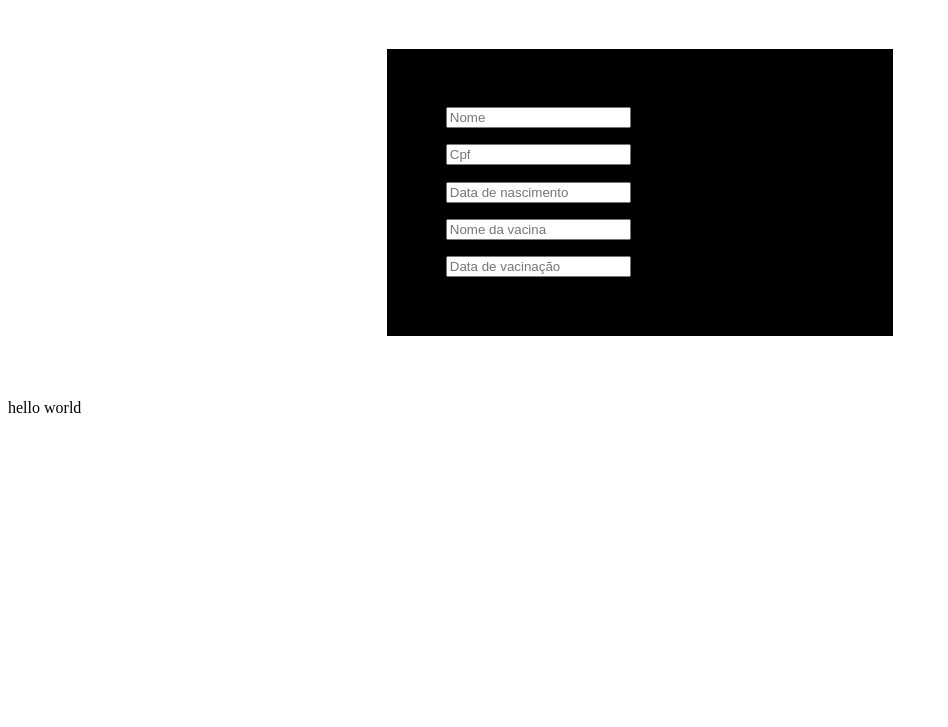
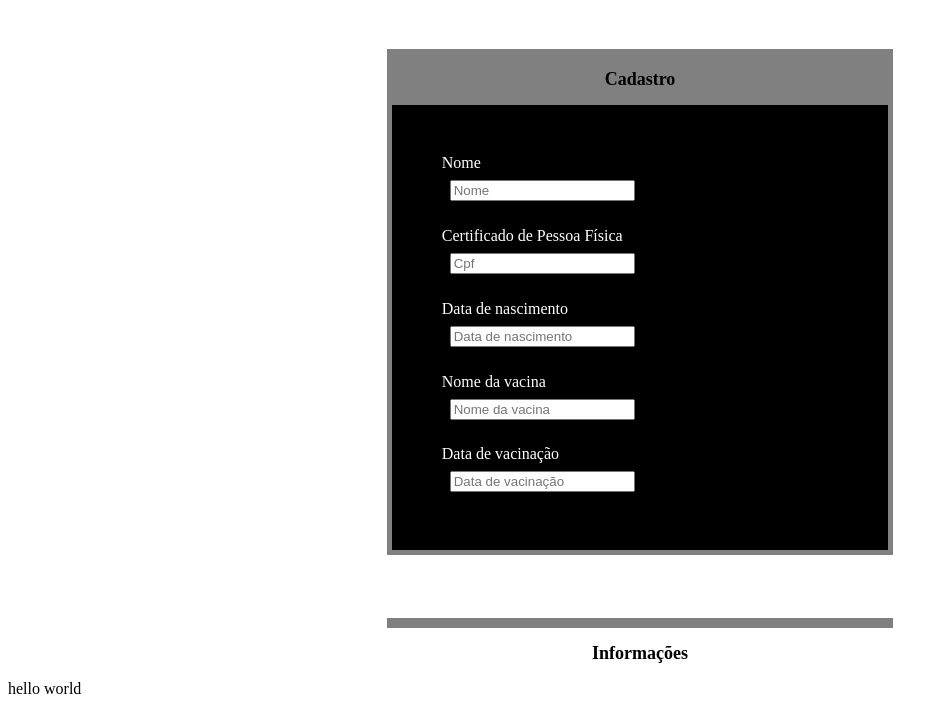
Before and after one commit to oPersuhn/Desafio, a website: page index.html in a window 1280 px wide. Shown: the part 73-800 px from the top of the page, without its empty margins (0-948 px from the left). Drawn offline with Linux system fonts and the light colour scheme.

Commit message:
novos arquivos html

```diff
--- a/index.html
+++ b/index.html
@@ -9,20 +9,33 @@
 </head>
 <body>
     <header>
-        <h1>Cadastro de vacinas</h1>
+        <h1>Cantrole de vacinação</h1>
     </header>
-    <section id="section-qst">
-        <form id="form-qst">
+    <section id="section-cadastro">
+    <div name="cadastro" class="conteudo">
+        <h1 class="h1">Cadastro</h1>
+        <form id="form-cadastro">
+            <label for="nome"class="label">Nome</label>
             <input type="text" id="nome" class="input" placeholder="Nome">
+            <br>
+            <label for="nome"class="label">Certificado de Pessoa Física</label>
             <input type="text" id="cpf" class="input" placeholder="Cpf">
+            <br>
+            <label for="nome"class="label">Data de nascimento</label>
             <input type="text" id="nascimento" class="input" placeholder="Data de nascimento">
+            <br>
+            <label for="nome"class="label">Nome da vacina</label>
             <input type="text" id="nome-vacina" class="input" placeholder="Nome da vacina">
+            <br>
+            <label for="nome"class="label">Data de vacinação</label>
             <input type="text" id="data-vacina" class="input" placeholder="Data de vacinação">
         </form>
-
+    </div>
     </section>
     <section id="section-dados">
-        <div id="dados">
+        <div name="dados" class="conteudo"></div>
+        <h1 class="h1">Informações</h1>
+
             <ul id="lista"></ul>
         </div>
     </section>
--- a/script.ts
+++ /dev/null
@@ -1 +0,0 @@
-document.getElementById("nome")?.innerHTML
--- a/style.css
+++ b/style.css
@@ -1,20 +1,35 @@
 header{
     text-align: center;
 }
-#section-qst{
+#section-cadastro{
     margin-top: 5%;
     margin-left: 30%;
     margin-right: 30%;
 }
-#form-qst{
+#form-cadastro{
     background-color: black;
     padding: 10%;
 }
 .input{
     margin: 2%;
+    display: flex;
 }
 #section-dados{
     margin-top: 5%;
     margin-left: 30%;
     margin-right: 30%;
 }
+
+.h1{
+    font-size: large;
+    text-align: center;
+}
+.label{
+    color: white;
+    text-align: left;
+}
+.conteudo{
+    background-color: gray;
+    padding: 1%;
+
+}
```
